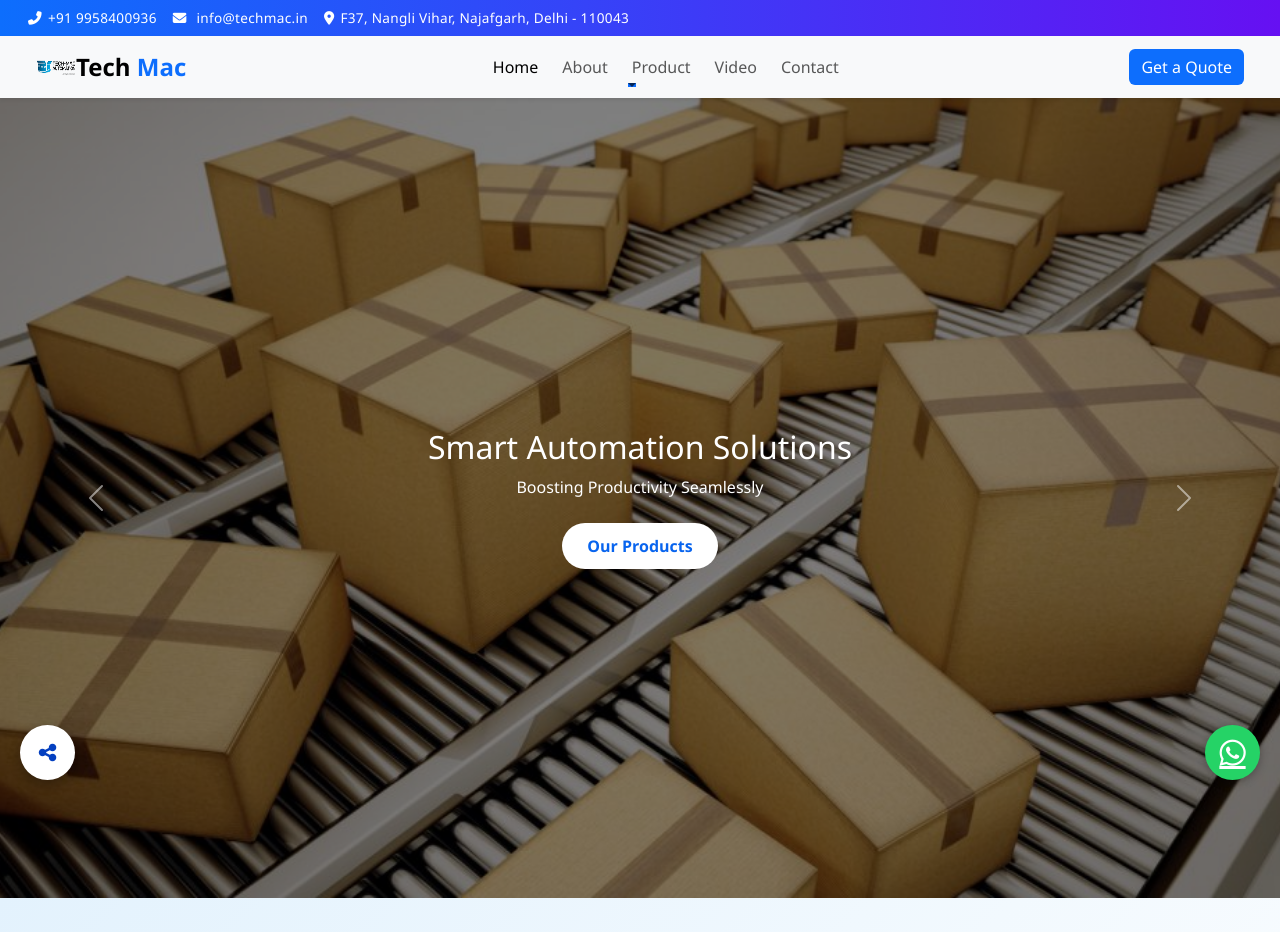
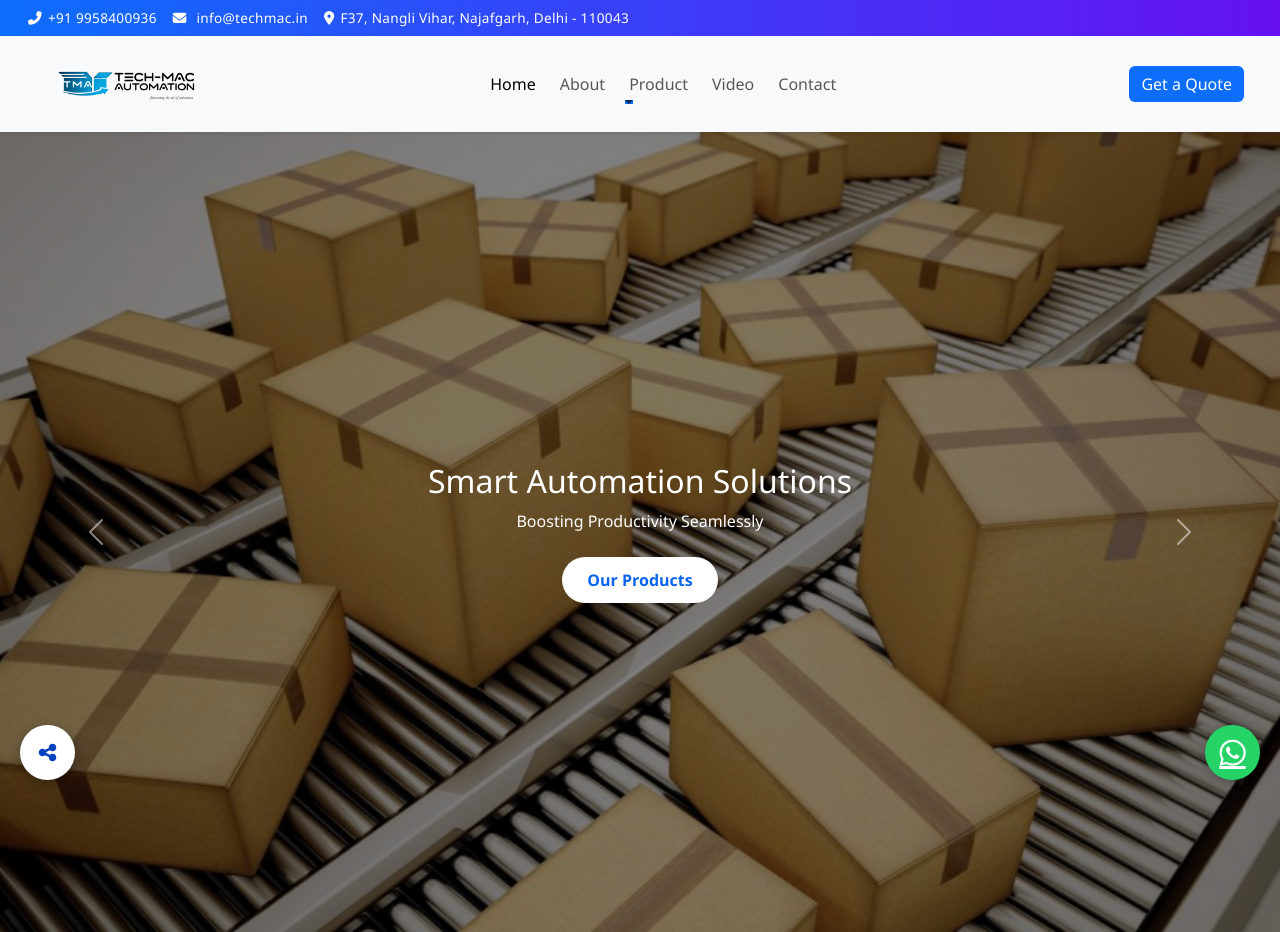
Before and after one commit to identitypro-india/techmac, a plain HTML site: page index.html in a window 1280 px wide. Shown: the top 932 px of the page. Drawn offline with nearby package versions, Linux system fonts and the light colour scheme.

Commit message:
Update index.html

```diff
--- a/index.html
+++ b/index.html
@@ -86,8 +86,7 @@
 <!-- Navbar -->
 <nav class="navbar navbar-expand-lg navbar-light bg-light sticky-top px-4 shadow-sm">
   <div class="container-fluid">
-    <img src="assets/icons/logo.png" alt="" style="height: 40px; width: 40px;">
-    <a class="navbar-brand fw-bold fs-4" href="https://techmac.in/">Tech <span class="text-primary">Mac</span></a>
+    <img src="assets/icons/logo.png" alt="" style="height: 80px; width: 161px; padding-left: 20px;">
     <button class="navbar-toggler" type="button" data-bs-toggle="collapse" data-bs-target="#navbarContent">
       <span class="navbar-toggler-icon"></span>
     </button>
```
